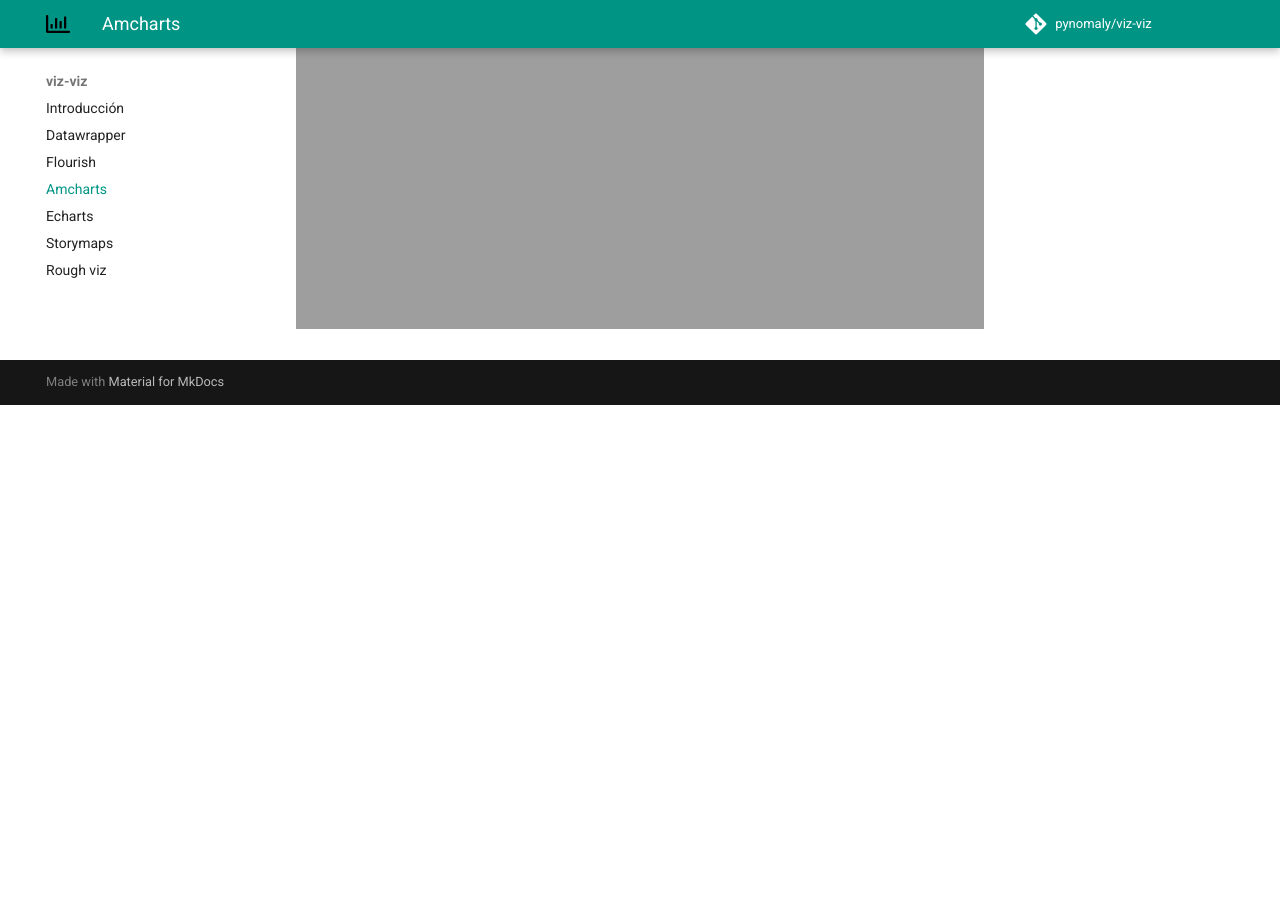
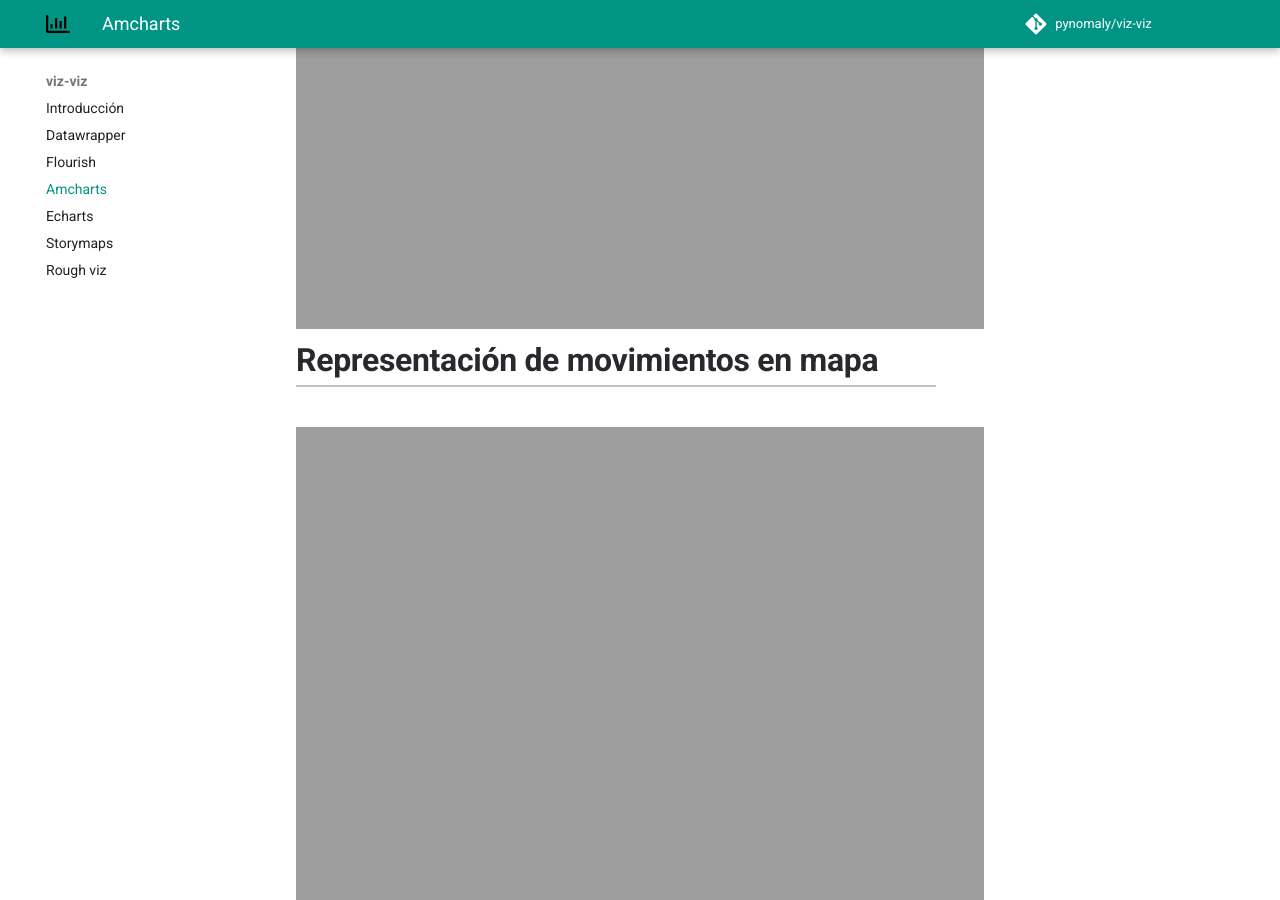
Before and after one commit to pynomaly/viz-viz, an MkDocs documentation site: the page built from docs/amcharts.md, in a window 1280 px wide and 900 px high, scrolled down 2556 px. Built offline with MkDocs 1.6.1 and Material for MkDocs 9.7.7, drawn with Linux system fonts in a browser that asks for light colours; comment, search, counter and statistics services are not loaded; before the commit the page ends 2961 px from its top, so only the background shows below that.

Commit message:
added planes graph

```diff
--- a/docs/amcharts.md
+++ b/docs/amcharts.md
@@ -13,3 +13,6 @@
 # Barras apiladas divergentes
 
 <iframe src="https://pynomaly.github.io/data-visualizations/viz/divergent-stacked-bars" name="Stacked-bars" scrolling="No" height="600px" width="100%" style="border: none;"></iframe>
+
+# Representación de movimientos en mapa
+<iframe src="https://pynomaly.github.io/data-visualizations/viz/animations-along-lines" name="Stacked-bars" scrolling="No" height="600px" width="100%" style="border: none;"></iframe>
```
